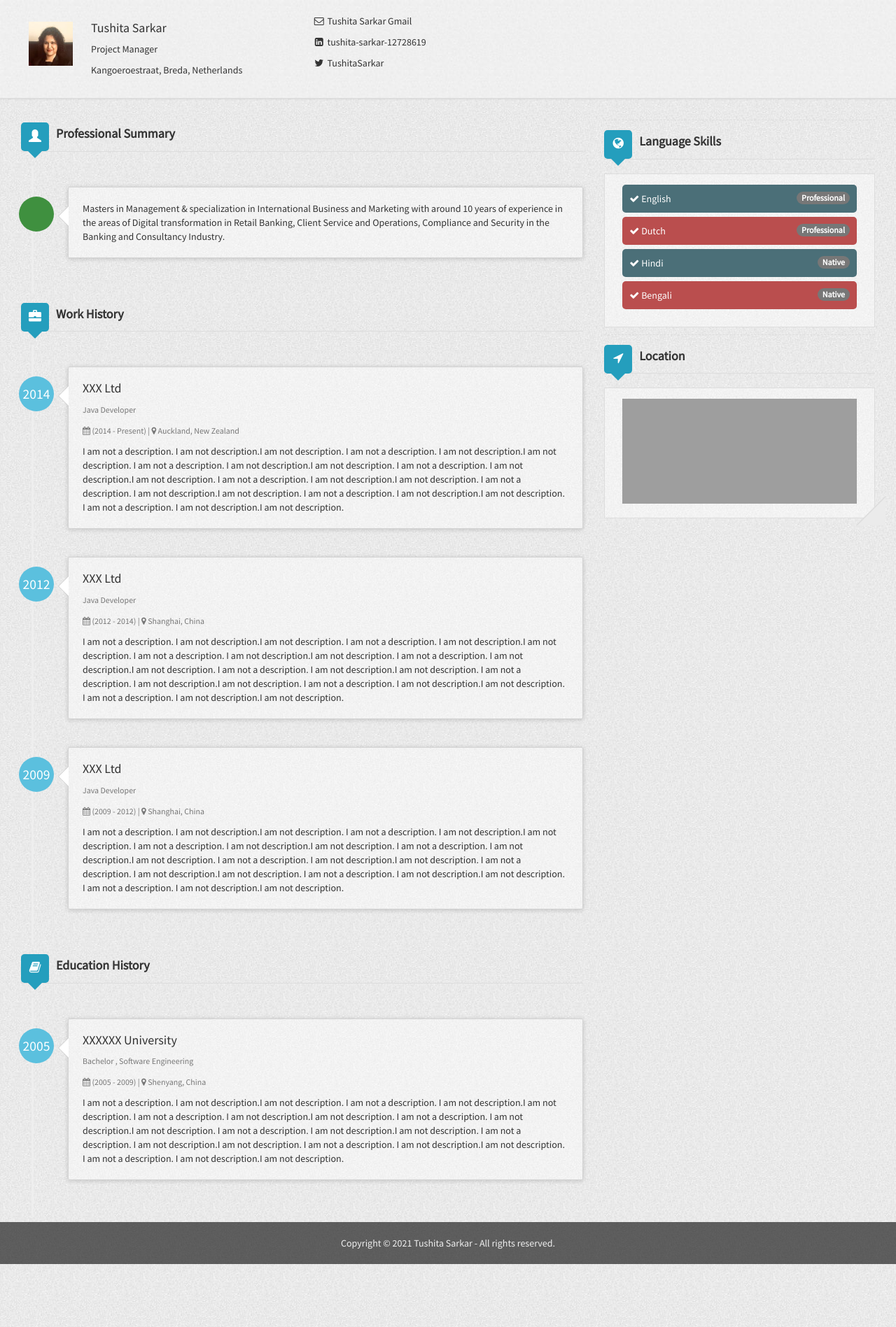
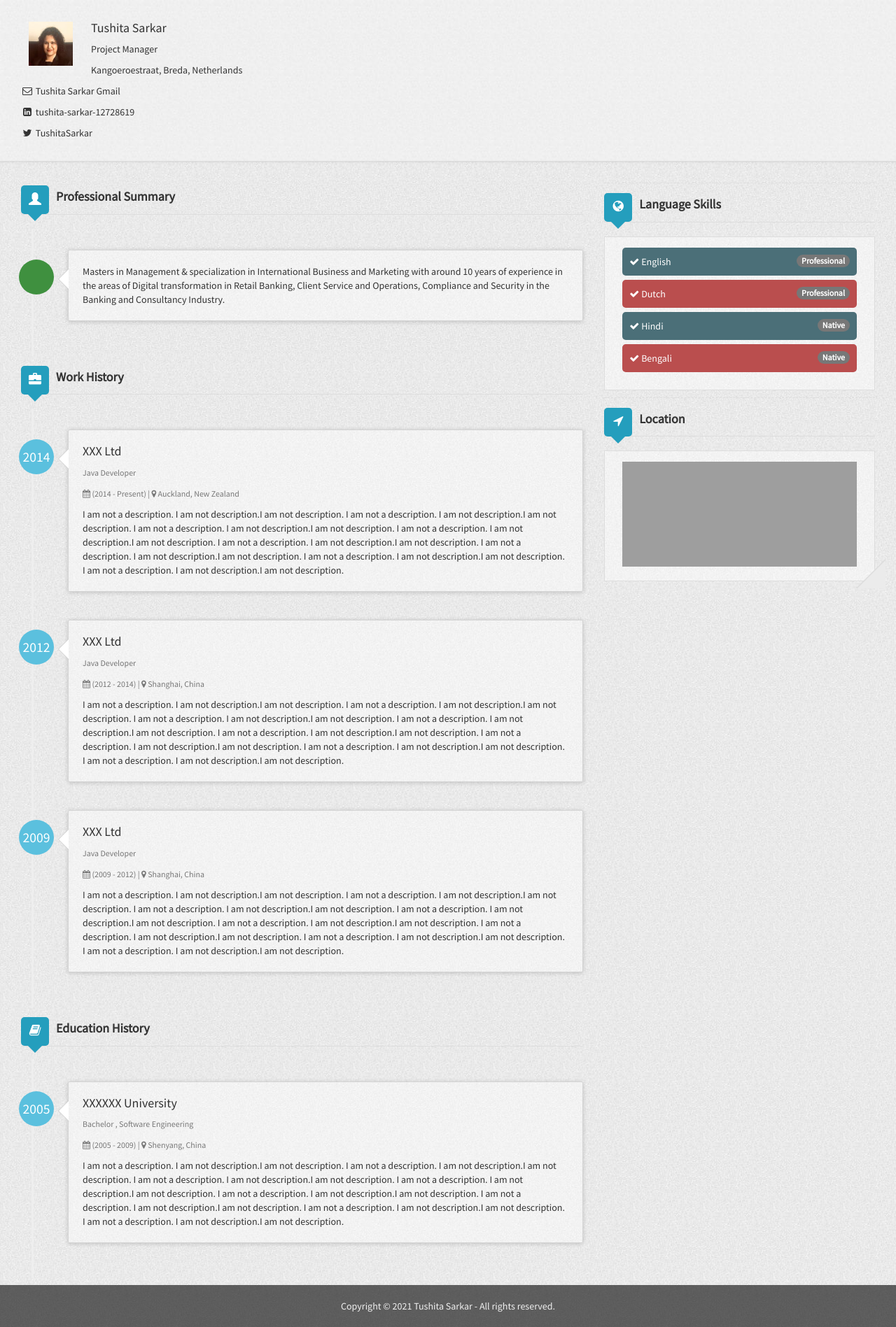
Before and after one commit to EagleEyeVision/TushitaSarkar, a Jekyll site: the page built from index.html, in a window 1280 px wide. Shown: the whole page at 70% size. Built offline with Jekyll 4.4.1, drawn with Linux system fonts in a browser that asks for light colours; nearby versions of some CDN libraries; grey boxes are pictures that could not be loaded.

Commit message:
removing visible flags

```diff
--- a/_includes/header.html
+++ b/_includes/header.html
@@ -7,8 +7,7 @@
                 <p>{{ site.author.title }}</p>
                 <p class="muted">{{ site.author.address }}</p>
                 <div class="clearfix"></div>
-            </div>
-            <div class="col-sm-4 visible-md-block visible-lg-block visible-sm-block">
+
                 <p><i class="fa fa-envelope-o fa-fw"></i> <a href="mailto:{{ site.author.email }}" target="_blank"> Tushita Sarkar Gmail </a></p>
                 <p><i class="fa fa-linkedin-square fa-fw"></i> <a href="//linkedin.com/in/{{ site.author.linkedin }}" target="_blank"> {{ site.author.linkedin }} </a></p>
                 <p><i class="fa fa-twitter fa-fw"></i> <a href="//twitter.com/{{ site.author.twitter }}" target="_blank">  {{ site.author.twitter }} </a></p>
--- a/_layouts/default.html
+++ b/_layouts/default.html
@@ -13,7 +13,6 @@
     </div>
 
     {% include footer.html %}
-	{% include googleanalytics.html %}
   </body>
 
 </html>
```
